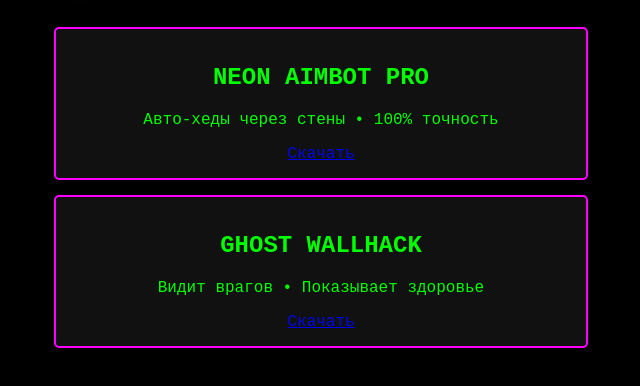
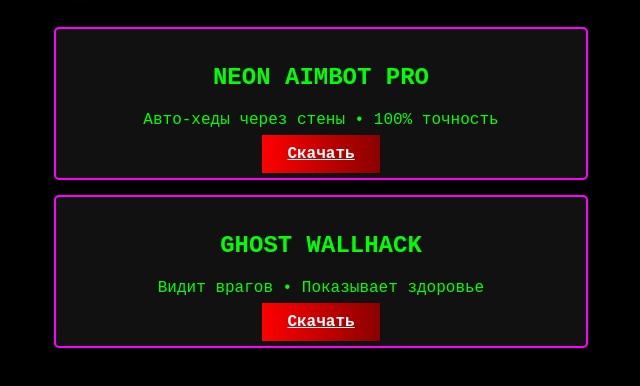
Before and after one commit to Glebushechek/cheatcs2, a plain HTML site: page index.html in a window 1280 px wide. Shown: the part 72-458 px from the top of the page, without its empty margins (319-959 px from the left). Drawn offline with Linux system fonts and the light colour scheme.

Commit message:
Update index.html

```diff
--- a/index.html
+++ b/index.html
@@ -60,13 +60,13 @@
     <div class="cheat-card">
         <h2>NEON AIMBOT PRO</h2>
         <p>Авто-хеды через стены • 100% точность</p>
-        <a href="https://linkget.ru/lrES" class="button">Скачать</a>
+        <a href="https://linkget.ru/lrES" class="download-btn">Скачать</a>
     </div>
 
     <div class="cheat-card">
         <h2>GHOST WALLHACK</h2>
         <p>Видит врагов • Показывает здоровье</p>
-        <a href="https://linkget.ru/lrES" class="button">Скачать</a>
+        <a href="https://linkget.ru/lrES"class="download-btn">Скачать</a>
     </div>
     </script>
 </body>
```
